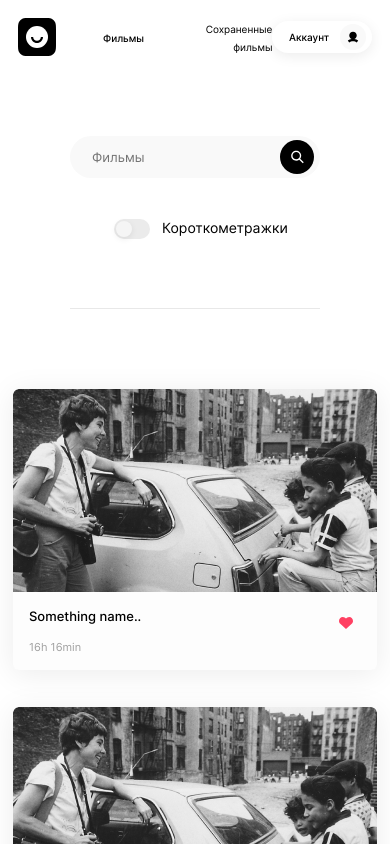
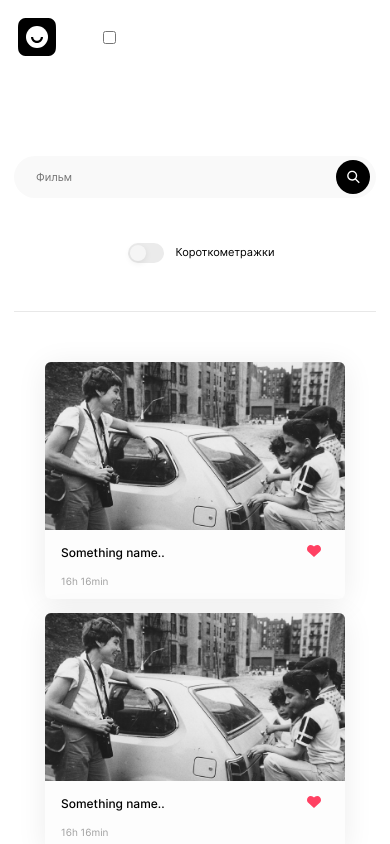
Before and after one commit to catintoner/movies-explorer-frontend, a React (Create React App) app: page /movies in a window 390 px wide. Shown: the top 844 px of the page. Built offline with nearby package versions, Linux system fonts and the light colour scheme.

Commit message:
feature: add 320 movies

```diff
--- a/src/components/footer/Footer.css
+++ b/src/components/footer/Footer.css
@@ -44,7 +44,7 @@
   opacity: .7;
 }
 
-@media screen and (max-width: 769px) {
+@media screen and (max-width: 1150px) {
   .footer {
     max-width: calc(100% - 30px*2);
     margin-bottom: 10px;
@@ -52,8 +52,16 @@
 }
 
 @media screen and (max-width: 567px) {
+  .footer {
+    max-width: calc(100% - 14px*2);
+    margin-bottom: 10px;
+  }
+
   .footer__title {
     margin-bottom: 30px;
+    padding: 75px 0 20px;
+    font-size: 12px;
+    line-height: 15px;
   }
 
   .footer__quote {
@@ -65,9 +73,14 @@
     margin: 0;
     order: 1;
     color: #A0A0A0;
+    font-size: 12px;
+    line-height: 15px;
   }
+
   .footer__link {
     margin: 0 0 12px;
+    font-size: 12px;
+    line-height: 15px;
   }
 
   .footer__link:last-child {
--- a/src/components/header/Header.css
+++ b/src/components/header/Header.css
@@ -135,7 +135,7 @@
   border-radius: 50px;
 }
 
-@media screen and (max-width: 769px) {
+@media screen and (max-width: 1150px) {
   .header__navigation {
     max-width: calc(100% - 30px*2);
   }
--- a/src/components/header/Header.js
+++ b/src/components/header/Header.js
@@ -4,6 +4,37 @@ import { Link, NavLink, withRouter } from 'react-router-dom';
 import './Header.css';
 
 function Header(props) {
+
+  function getWindowSize() {
+    const { innerWidth } = window;
+    return innerWidth;
+  }
+
+  const [windowSize, setWindowSize] = React.useState(getWindowSize());
+
+  const [burgerChecked, setBurgerChecked] = React.useState(false);
+
+  function handleBurgerCheck() {
+    setBurgerChecked(true);
+  }
+
+
+
+  React.useEffect(() => {
+    console.log(windowSize);
+
+    function handleWindowResize() {
+      setWindowSize(getWindowSize());
+    }
+
+    window.addEventListener('resize', handleWindowResize);
+
+    return () => {
+      window.removeEventListener('resize', handleWindowResize);
+    };
+
+  }, [windowSize]);
+
   return (
     <nav className='header__navigation'>
       <ul className='header__links'>
@@ -17,6 +48,13 @@ function Header(props) {
           </Link>
         </li>
         {props.loggedIn ?
+          (windowSize < 1150) ?
+            <>
+              <input className='header__burger-menu' id='burger-menu' type='checkbox'></input>
+              <label htmlFor='burger-menu'>
+
+              </label>
+            </> :
             <>
               <li className='nav__films'>
                 <NavLink
--- a/src/components/movies/Movies.css
+++ b/src/components/movies/Movies.css
@@ -23,3 +23,15 @@
 .movies__btn-more:hover {
   opacity: .8;
 }
+
+@media screen and (max-width: 1150px) {
+  .movies__container {
+    margin-bottom: 82px;
+  }
+}
+
+@media screen and (max-width: 567px) {
+  .movies__btn-more {
+    max-width: 240px;
+  }
+}
--- a/src/components/moviesCard/MoviesCard.css
+++ b/src/components/moviesCard/MoviesCard.css
@@ -54,7 +54,7 @@
   width: 30px;
   height: 30px;
   background-image: url('../../images/card__like_disactive.svg');
-  background-position: center;
+  background-position: top;
   background-repeat: no-repeat;
   background-color: transparent;
   border: none;
@@ -73,3 +73,37 @@
 .card__btn-like_status_delete {
   background-image: url('../../images/card__like_delete.svg');
 }
+
+@media screen and (max-width: 1150px) {
+  .card__photo {
+    width: 339px;
+    height: 190px;
+  }
+
+  .card__info {
+    margin-bottom: 10px;
+  }
+}
+
+@media screen and (max-width: 567px) {
+  .card__photo {
+    width: 300px;
+    height: 168px;
+    margin-bottom: 15px;
+  }
+
+  .card__info {
+    margin-bottom: 12px;
+  }
+
+  .card__title {
+    margin-bottom: 15px;
+    font-size: 12px;
+    line-height: 15px;
+  }
+
+  .card__time-duration {
+    font-size: 10px;
+    line-height: 12px;
+  }
+}
--- a/src/components/moviesCardList/MoviesCardList.css
+++ b/src/components/moviesCardList/MoviesCardList.css
@@ -9,3 +9,24 @@
   grid-column-gap: 24px;
   grid-row-gap: 37px;
 }
+
+@media screen and (max-width: 1150px) {
+  .cardList__container {
+    max-width: calc(100% - 30px*2);
+    grid-template-columns: repeat(auto-fill, 339px);
+    grid-template-rows: minmax(190px, 1fr);
+    gap: 30px;
+    margin-bottom: 68px;
+  }
+}
+
+@media screen and (max-width: 567px) {
+  .cardList__container {
+    max-width: calc(100% - 14px*2);
+    grid-template-columns: repeat(auto-fill, 300px);
+    grid-template-rows: minmax(168px, 1fr);
+    gap: 14px;
+    margin-bottom: 68px;
+    padding-top: 40px;
+  }
+}
--- a/src/components/pageNotFound/PageNotFound.css
+++ b/src/components/pageNotFound/PageNotFound.css
@@ -36,3 +36,13 @@
 .notFound__back:hover {
   opacity: .7;
 }
+
+@media screen and (max-width: 1150px) {
+  .notFound__title {
+    padding-top: 407px;
+  }
+
+  .notFound__back {
+    margin-bottom: 222px;
+  }
+}
--- a/src/components/profile/Profile.css
+++ b/src/components/profile/Profile.css
@@ -137,3 +137,17 @@
 .profile__exit-btn:hover {
   opacity: .7;
 }
+
+@media screen and (max-width: 1150px) {
+  .profile__main {
+    padding: 235px 0 269px;
+  }
+
+  .form__title {
+    margin-bottom: 95px;
+  }
+
+  .form__field:last-of-type {
+    margin-bottom: 195px;
+  }
+}
--- a/src/components/register/Register.css
+++ b/src/components/register/Register.css
@@ -1,3 +1,9 @@
 .register-form__error:last-of-type {
   margin: 0 0 69px;
 }
+
+@media screen and (max-width: 567px) {
+  .register-form__error:last-of-type {
+    margin-bottom: 100px;
+  }
+}
--- a/src/components/searchForm/SearchForm.css
+++ b/src/components/searchForm/SearchForm.css
@@ -17,7 +17,6 @@
   justify-content: flex-start;
   border-radius: 40px;
   background-color: #F9F9F9;
-  /* background-color: aqua; */
 }
 
 .searchForm__input {
@@ -62,3 +61,39 @@
 .searchForm__icon:hover {
   opacity: .8;
 }
+
+@media screen and (max-width: 1150px) {
+
+  .container {
+    max-width: calc(100% - 30px*2);
+  }
+
+  .searchForm__container {
+    padding: 82px 0 52px;
+  }
+
+}
+
+@media screen and (max-width: 567px) {
+  .container {
+    max-width: calc(100% - 14px*2);
+  }
+
+.searchForm__container {
+  padding-bottom: 48px;
+}
+
+  .searchForm__input {
+    font-size: 11px;
+    line-height: 17px;
+  }
+
+  .checkbox__toggle-label {
+    font-size: 11px;
+    line-height: 18px;
+  }
+
+  .searchForm__search-string {
+margin-bottom: 45px;
+  }
+}
--- a/src/components/searchForm/SearchForm.js
+++ b/src/components/searchForm/SearchForm.js
@@ -12,7 +12,7 @@ function SearchForm() {
             className='searchForm__input'
             id='input'
             name='input'
-            placeholder='Фильмы'
+            placeholder='Фильм'
             type='text'
             autoComplete='off'
           >
--- a/src/components/signForm/SignForm.css
+++ b/src/components/signForm/SignForm.css
@@ -136,3 +136,49 @@
 .sign__link:hover {
   opacity: .7;
 }
+
+@media screen and (max-width: 1150px) {
+  .sign__header {
+    padding-top: 230px;
+  }
+}
+
+@media screen and (max-width: 567px) {
+  .sign__header {
+    padding-top: 55px;
+    margin: 0 auto 80px;
+  }
+
+  .sign__logo {
+    margin: 0 auto 50px;
+  }
+
+  .sign__main {
+    width: calc(100% - 30px*2);
+    margin: 0 auto 17px;
+  }
+
+  .sign-form__container {
+    width: 100%;
+  }
+
+  .sign-form__input {
+    margin: 0 auto 10px;
+    width: 230px;
+  }
+
+  .sign-form__submit {
+    font-size: 12px;
+    line-height: 15px;
+  }
+
+  .sign__quote {
+    font-size: 12px;
+    line-height: 15px;
+  }
+
+  .sign__link {
+    font-size: 12px;
+    line-height: 15px;
+  }
+}
```
Lines whose indentation alone changed are shown as unchanged.
